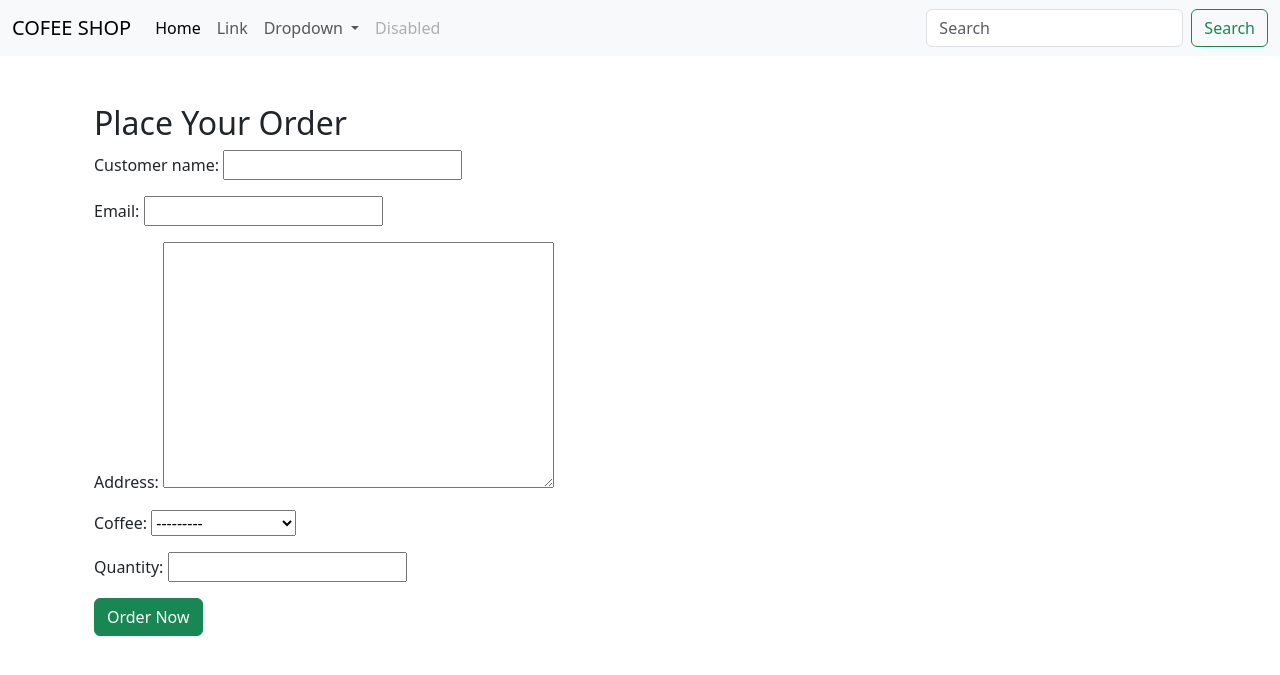
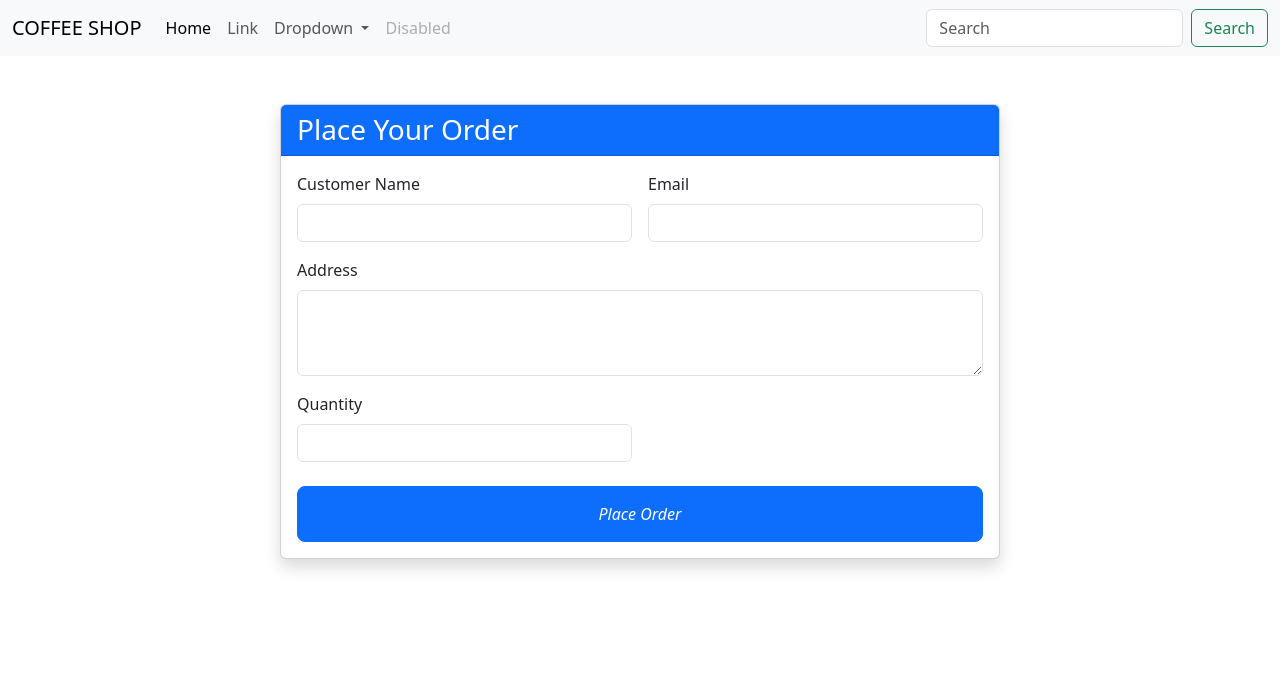
Before and after one commit to jariusismyname/coffeepos, a Django app: template pos/templates/place_order.html in a window 1280 px wide. Shown: the top 675 px of the page. Run offline with Django 5.2, Linux system fonts and the light colour scheme; the template is opened without the code that fills it: values that come from a table or form of the project are taken from there, others are empty; data comes from the database, SQL or seed files in the repository; both versions use the stored data as it was before the commit.

Commit message:
fix the form and success upon placing order

```diff
--- a/pos/forms.py
+++ b/pos/forms.py
@@ -4,4 +4,15 @@ from .models import Order
 class OrderForm(forms.ModelForm):
     class Meta:
         model = Order
-        fields = ['customer_name', 'email', 'address','coffee', 'quantity']
+        fields = ['customer_name', 'email', 'address', 'coffee', 'quantity']
+        widgets = {
+            'coffee': forms.HiddenInput(),  # Hide coffee field
+            'address': forms.Textarea(attrs={'rows': 3}),
+            'quantity': forms.NumberInput(attrs={'min': 1}),
+        }
+
+    def __init__(self, *args, **kwargs):
+        super().__init__(*args, **kwargs)
+        # Add Bootstrap classes to visible fields
+        for field in self.visible_fields():
+            field.field.widget.attrs['class'] = 'form-control'
--- a/pos/models.py
+++ b/pos/models.py
@@ -15,14 +15,23 @@ class Coffee(models.Model):
     quantity = models.IntegerField()
     image = models.CharField(max_length=2083)
 
+# class Order(models.Model):
+#     coffee = models.ForeignKey(Coffee, on_delete=models.CASCADE)  # Connects to Coffee
+#     customer_name = models.CharField(max_length=255)
+#     email = models.EmailField()
+#     address = models.TextField()
+#     quantity = models.PositiveIntegerField()
+#     total_price = models.FloatField()
+#     order_date = models.DateTimeField(auto_now_add=True)
+
+#     def __str__(self):
+#         return f"Order {self.id} - {self.customer_name}"
 class Order(models.Model):
-    coffee = models.ForeignKey(Coffee, on_delete=models.CASCADE)  # Connects to Coffee
+    coffee = models.ForeignKey(Coffee, on_delete=models.CASCADE)
     customer_name = models.CharField(max_length=255)
     email = models.EmailField()
     address = models.TextField()
     quantity = models.PositiveIntegerField()
-    total_price = models.FloatField()
-    order_date = models.DateTimeField(auto_now_add=True)
 
     def __str__(self):
-        return f"Order {self.id} - {self.customer_name}"
+        return f"Order for {self.customer_name} - {self.coffee.name}"
--- a/pos/templates/base.html
+++ b/pos/templates/base.html
@@ -9,7 +9,7 @@
   <body>
     <nav class="navbar navbar-expand-lg bg-body-tertiary">
         <div class="container-fluid">
-          <a class="navbar-brand" href="#">COFEE SHOP</a>
+          <a class="navbar-brand" href="#">COFFEE SHOP</a>
           <button class="navbar-toggler" type="button" data-bs-toggle="collapse" data-bs-target="#navbarSupportedContent" aria-controls="navbarSupportedContent" aria-expanded="false" aria-label="Toggle navigation">
             <span class="navbar-toggler-icon"></span>
           </button>
--- a/pos/templates/order_success.html
+++ b/pos/templates/order_success.html
@@ -1,7 +1,7 @@
 {% extends 'base.html' %}
 
 {% block content %}
-<div class="container mt-5">
+<div class="container mt-5 text-center">
     <h2>Thank You!</h2>
     <p>Your order has been placed successfully.</p>
     <a href="{% url 'home' %}" class="btn btn-primary">Back to Home</a>
--- a/pos/templates/place_order.html
+++ b/pos/templates/place_order.html
@@ -1,12 +1,62 @@
+
+
+
+
+
+
 {% extends 'base.html' %}
 
 {% block content %}
 <div class="container mt-5">
-    <h2>Place Your Order</h2>
-    <form method="POST">
-        {% csrf_token %}
-        {{ form.as_p }}
-        <button type="submit" class="btn btn-success">Order Now</button>
-    </form>
+    <div class="row justify-content-center">
+        <div class="col-md-8">
+            <div class="card shadow">
+                <div class="card-header bg-primary text-white">
+                    <h3 class="mb-0">Place Your Order</h3>
+                </div>
+                <div class="card-body">
+                    <form method="POST">
+                        {% csrf_token %}
+                        {{ form.coffee }}  {# Hidden coffee field #}
+
+                        <div class="row g-3">
+                            <div class="col-md-6">
+                                <div class="form-group">
+                                    <label class="form-label">Customer Name</label>
+                                    {{ form.customer_name }}
+                                </div>
+                            </div>
+                            <div class="col-md-6">
+                                <div class="form-group">
+                                    <label class="form-label">Email</label>
+                                    {{ form.email }}
+                                </div>
+                            </div>
+                            <div class="col-12">
+                                <div class="form-group">
+                                    <label class="form-label">Address</label>
+                                    {{ form.address }}
+                                </div>
+                            </div>
+                            <div class="col-md-6">
+                                <div class="form-group">
+                                    <label class="form-label">Quantity</label>
+                                    {{ form.quantity }}
+                                </div>
+                            </div>
+                        </div>
+
+                        <div class="mt-4 d-grid">
+                            <button type="submit" class="btn btn-lg btn-primary">
+                                <i >
+                                 <a href="{% url 'order_success'%}"   class="btn btn-primary">Place Order</a></i>
+                            </button>
+
+                        </div>
+                    </form>
+                </div>
+            </div>
+        </div>
+    </div>
 </div>
 {% endblock %}
--- a/pos/urls.py
+++ b/pos/urls.py
@@ -6,10 +6,18 @@
 # ]
 
 from django.urls import path
-from .views import home, place_order,render
+from .views import home, place_order,render,order_success
+
+# urlpatterns = [
+#     path('', home, name='home'),
+#     path('order/', place_order, name='place_order'),
+#     path('order-success/', lambda request: render(request, 'order_success.html'), name='order_success'),
+# ]
+# from django.urls import path
+# from .views import place_order, home
 
 urlpatterns = [
     path('', home, name='home'),
-    path('order/', place_order, name='place_order'),
-    path('order-success/', lambda request: render(request, 'order_success.html'), name='order_success'),
+    path('place-order/', place_order, name='place_order'),
+    path('order-success/', order_success, name='order_success'),  # Ensure this exists
 ]
```
Also changed, not shown: pos/views.py (+52 -6 lines), db.sqlite3, pos/migrations/0003_remove_order_order_date_remove_order_total_price.py (added).
